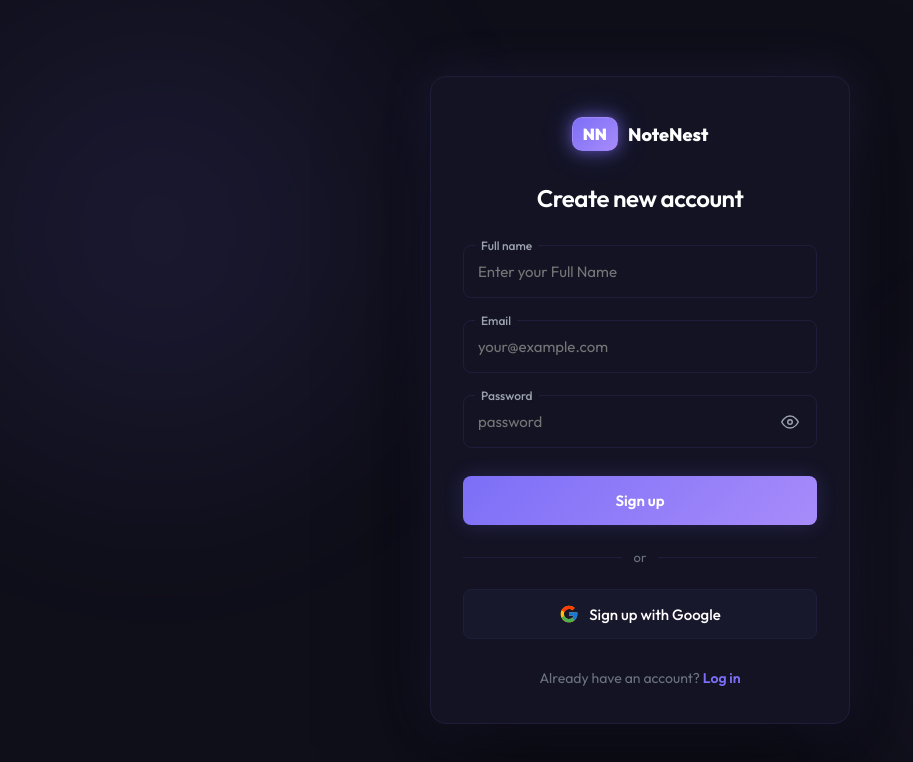
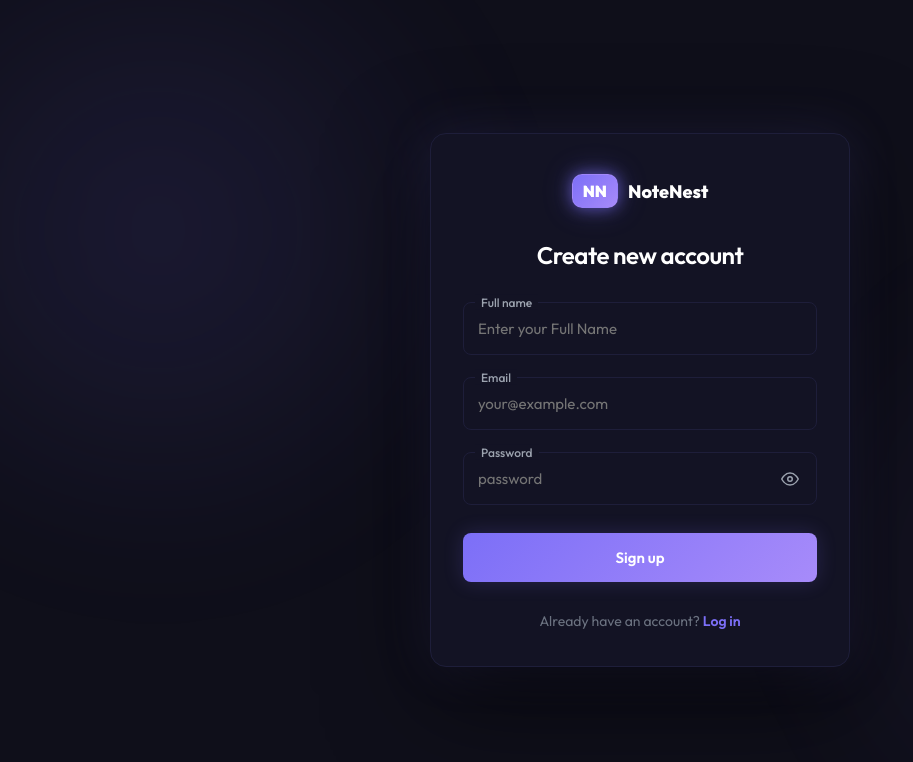
Before and after one commit to sudip5-ml/notes-app, a React app in the folder frontend/: page /signup in a window 1280 px wide. Shown: the top 762 px of the page, without its empty margins (0-913 px from the left). Built offline with nearby package versions, Linux system fonts and the light colour scheme; the HTML template or start-up script is replaced by a standard one.

Commit message:
Remove non-functional Google auth buttons, fix hero CTA, make dashboard logo link to home

```diff
--- a/frontend/src/components/Hero.jsx
+++ b/frontend/src/components/Hero.jsx
@@ -97,7 +97,7 @@
           style={{ display: 'flex', flexDirection: 'column', alignItems: 'center', gap: '16px', marginBottom: '64px' }}
         >
           <button
-            onClick={() => setShowSignupModal(true)}
+           onClick={() => navigate('/signup')}
             onMouseEnter={e => {
               e.currentTarget.style.background = 'linear-gradient(135deg, #8b7eff, #bba4ff)'
               e.currentTarget.style.boxShadow = '0 0 25px rgba(124, 111, 247, 0.4)'
--- a/frontend/src/pages/dashboard.jsx
+++ b/frontend/src/pages/dashboard.jsx
@@ -227,10 +227,10 @@
   return (
     <div style={styles.pageContainer}>
       <aside style={styles.sidebar}>
-        <div style={styles.logoContainer}>
-          <span style={styles.logoBadge}>NN</span>
-          <span style={styles.logoText}>NoteNest</span>
-        </div>
+        <div style={{ ...styles.logoContainer, cursor: "pointer" }} onClick={() => navigate("/")}>
+  <span style={styles.logoBadge}>NN</span>
+  <span style={styles.logoText}>NoteNest</span>
+</div>
 
         <button
           onClick={toggleTheme}
--- a/frontend/src/pages/login.jsx
+++ b/frontend/src/pages/login.jsx
@@ -192,28 +192,6 @@
               )}
             </button>
           </form>
-
-          <div style={styles.separatorContainer}>
-            <span style={styles.separatorLine} />
-            <span style={styles.separatorText}>OR</span>
-            <span style={styles.separatorLine} />
-          </div>
-
-          <button
-            type="button"
-            style={styles.googleBtn}
-            onClick={handleGoogleLogin}
-            disabled={loadingGoogle}
-          >
-            {loadingGoogle ? (
-              <span style={styles.loaderContainer}>
-                <span style={styles.spinner} />
-                Connecting...
-              </span>
-            ) : (
-              "Continue with Google"
-            )}
-          </button>
 
           <div style={styles.footerLinkContainer}>
             <span style={styles.footerText}>Don't have an account? </span>
--- a/frontend/src/pages/signup.jsx
+++ b/frontend/src/pages/signup.jsx
@@ -284,33 +284,6 @@
             </motion.button>
           </form>
 
-          <div style={styles.separatorContainer}>
-            <div style={styles.separatorLine}></div>
-            <span style={styles.separatorText}>or</span>
-            <div style={styles.separatorLine}></div>
-          </div>
-
-          <motion.button
-            type="button"
-            onClick={handleGoogleSignup}
-            disabled={loading || loadingGoogle}
-            whileHover={{ scale: 1.02, backgroundColor: "#1e1e36" }}
-            whileTap={{ scale: 0.98 }}
-            style={styles.googleBtn}
-          >
-            {loadingGoogle ? (
-              <div style={styles.loaderContainer}>
-                <div style={styles.spinner}></div>
-                <span>Connecting...</span>
-              </div>
-            ) : (
-              <>
-                <FcGoogle size={20} />
-                <span>Sign up with Google</span>
-              </>
-            )}
-          </motion.button>
-
           <div style={styles.footerLinkContainer}>
             <span style={styles.footerText}>Already have an account? </span>
             <span
```
